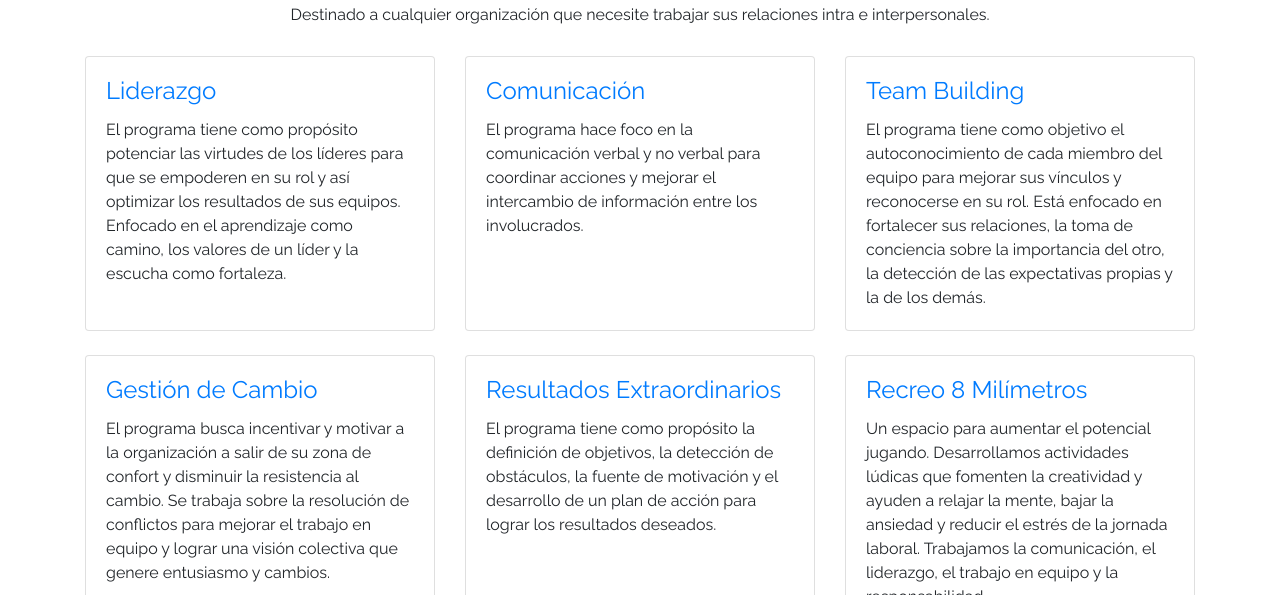
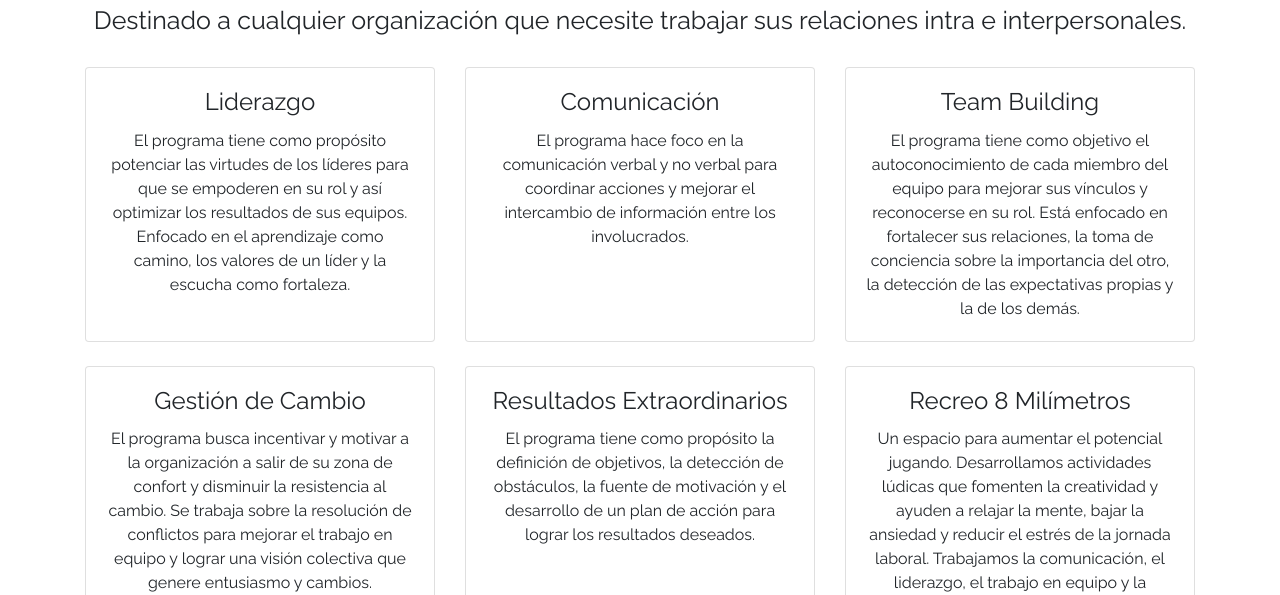
Before and after one commit to StartBootstrap/startbootstrap-heroic-features, a website: page empresas/empresas.html in a window 1280 px wide. Shown: the part 205-800 px from the top of the page. Drawn offline with Linux system fonts and the light colour scheme.

Commit message:
charla en la reserva
Se ilumina una foto.
Se centran todos los textos
Cambio de layouts

```diff
--- a/css/clean-blog.css
+++ b/css/clean-blog.css
@@ -89,7 +89,7 @@ header.masthead .post-heading .subheading {
       rgba(92, 77, 66, 0.413) 0,
       rgba(92, 77, 66, 0.386) 100%
     ),
-    url(../img/talleresGrupales.jpeg);
+    url(../img/talleresGrupales.jpg);
   /* src="./img/talleresGrupales.jpeg" */
   background-position: center;
   background-repeat: no-repeat;
--- a/empresas/empresas.html
+++ b/empresas/empresas.html
@@ -191,7 +191,7 @@
       <div class="col-lg-12 text-center">
         <h2 class="mt-5 subtitulo">Coaching Empresarial</h1>
       </div>
-      <h3 class="post-subtitle text-center subtitulosSecundarios">
+      <h3 class="post-subtitle text-center subtitulosSecundarios subtitulos">
         Destinado a cualquier organización que necesite trabajar sus
             relaciones intra e interpersonales.
       </h3>
@@ -209,11 +209,11 @@
         <div class="col-lg-4 col-md-6 mb-4" id="liderazgo">
           <div class="card h-100">
             <div class="card-body">
-              <h4 class="card-title">
-                <a href="#">Liderazgo</a>
+              <h4 class="card-title centrado">
+                Liderazgo
               </h4>
 
-              <p class="card-text">
+              <p class="card-text centrado">
                 El programa tiene como propósito potenciar las virtudes de los
                 líderes para que se empoderen en su rol y así optimizar los
                 resultados de sus equipos. Enfocado en el aprendizaje como
@@ -226,11 +226,11 @@
         <div class="col-lg-4 col-md-6 mb-4" id="comunicacion">
           <div class="card h-100">
             <div class="card-body">
-              <h4 class="card-title">
-                <a href="#">Comunicación</a>
+              <h4 class="card-title centrado">
+                Comunicación
               </h4>
 
-              <p class="card-text">
+              <p class="card-text centrado">
                 El programa hace foco en la comunicación verbal y no verbal para
                 coordinar acciones y mejorar el intercambio de información entre
                 los involucrados.
@@ -242,11 +242,11 @@
         <div class="col-lg-4 col-md-6 mb-4" id="teamBuilding">
           <div class="card h-100">
             <div class="card-body">
-              <h4 class="card-title">
-                <a href="#">Team Building</a>
+              <h4 class="card-title centrado">
+                Team Building
               </h4>
 
-              <p class="card-text">
+              <p class="card-text centrado">
                 El programa tiene como objetivo el autoconocimiento de cada
                 miembro del equipo para mejorar sus vínculos y reconocerse en su
                 rol. Está enfocado en fortalecer sus relaciones, la toma de
@@ -260,11 +260,11 @@
         <div class="col-lg-4 col-md-6 mb-4" id="gestionDeCambio">
           <div class="card h-100">
             <div class="card-body">
-              <h4 class="card-title">
-                <a href="#">Gestión de Cambio</a>
+              <h4 class="card-title centrado">
+                Gestión de Cambio
               </h4>
 
-              <p class="card-text">
+              <p class="card-text centrado">
                 El programa busca incentivar y motivar a la organización a salir
                 de su zona de confort y disminuir la resistencia al cambio. Se
                 trabaja sobre la resolución de conflictos para mejorar el
@@ -278,11 +278,11 @@
         <div class="col-lg-4 col-md-6 mb-4" id="resultadosExtraordinarios">
           <div class="card h-100">
             <div class="card-body">
-              <h4 class="card-title">
-                <a href="#">Resultados Extraordinarios</a>
+              <h4 class="card-title centrado">
+                Resultados Extraordinarios
               </h4>
 
-              <p class="card-text">
+              <p class="card-text centrado">
                 El programa tiene como propósito la definición de objetivos, la
                 detección de obstáculos, la fuente de motivación y el desarrollo
                 de un plan de acción para lograr los resultados deseados.
@@ -293,11 +293,11 @@
         <div class="col-lg-4 col-md-6 mb-4" id="recreo">
           <div class="card h-100">
             <div class="card-body">
-              <h4 class="card-title">
-                <a href="#">Recreo 8 Milímetros</a>
+              <h4 class="card-title centrado">
+                Recreo 8 Milímetros
               </h4>
 
-              <p class="card-text">
+              <p class="card-text centrado">
                 Un espacio para aumentar el potencial jugando. Desarrollamos
                 actividades lúdicas que fomenten la creatividad y ayuden a
                 relajar la mente, bajar la ansiedad y reducir el estrés de la
--- a/estilos.css
+++ b/estilos.css
@@ -96,3 +96,6 @@ body {
 .centrado {
   text-align: center;
 }
+.subtitulos {
+  font-size: 25px;
+}
```
Also changed, not shown: conversaciones/conversaciones.html (+24 -41 lines), index.html (+3 -12 lines), talleres/talleres.html (+20 -21 lines), img/talleresGrupales.jpeg (deleted), img/talleresGrupales.jpg (added), 1 other file.
